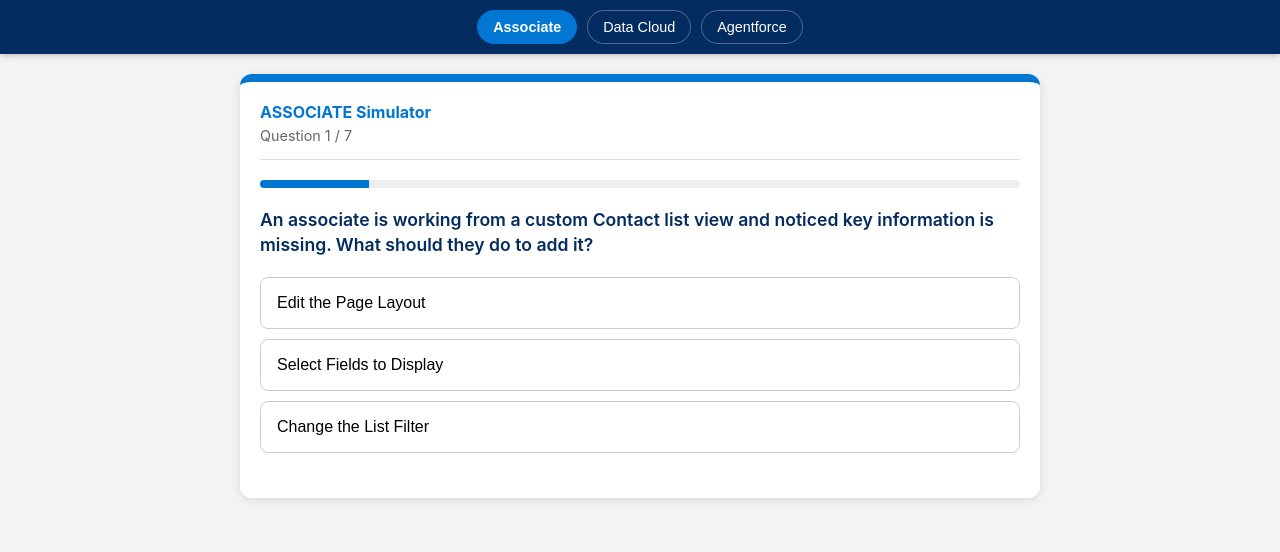
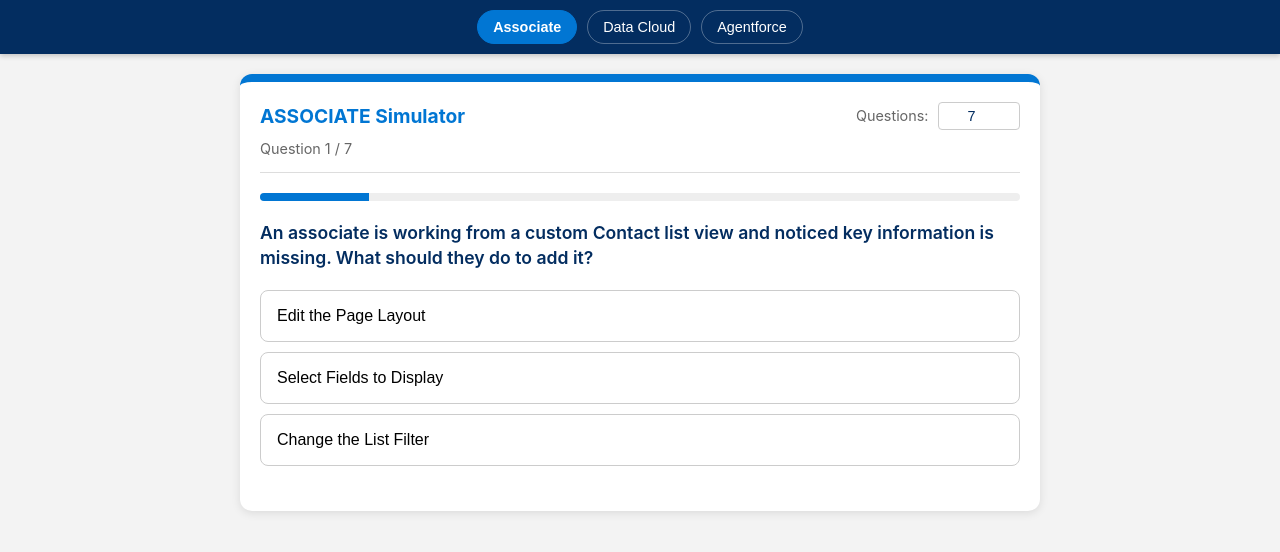
Before and after one commit to nekena200103/associate, a plain HTML site: page index.html in a window 1280 px wide. Drawn offline with Linux system fonts and the light colour scheme.

Commit message:
nombres de questions customizable

```diff
--- a/index.html
+++ b/index.html
@@ -66,10 +66,29 @@
         .header {
             display: flex;
             flex-direction: column;
-            gap: 5px;
+            gap: 10px;
             border-bottom: 1px solid #ddd;
             padding-bottom: 15px;
             margin-bottom: 20px;
+        }
+
+        .header-top {
+            display: flex;
+            justify-content: space-between;
+            align-items: center;
+        }
+
+        .settings-input {
+            padding: 5px 10px;
+            border: 1px solid #ccc;
+            border-radius: 4px;
+            font-size: 0.9rem;
+            color: var(--sf-dark);
+            background-color: white;
+            cursor: text;
+            outline: none;
+            width: 60px;
+            text-align: center;
         }
 
         .q-text {
@@ -131,12 +150,21 @@
 <div class="container" id="quiz-wrapper">
     <div id="quiz-content">
         <div class="header">
-            <span id="exam-title-display" style="font-weight: bold; color: var(--sf-blue);">Exam</span>
+            <div class="header-top">
+                <span id="exam-title-display" style="font-weight: bold; font-size: 1.2rem; color: var(--sf-blue);">Exam</span>
+
+                <div class="settings">
+                    <label for="num-questions" style="font-size: 0.9rem; color: #666; margin-right: 5px;">Questions:</label>
+                    <input type="number" id="num-questions" min="1" value="7" onchange="resetExam()" class="settings-input">
+                </div>
+            </div>
             <span id="q-counter" style="font-size: 0.9rem; color: #666;">Question 1 / 0</span>
         </div>
+
         <div class="progress-bar"><div class="fill" id="progress-fill" style="width: 0%;"></div></div>
         <div class="q-text" id="question-display">Loading...</div>
         <div id="options-display"></div>
+
         <div class="footer">
             <button class="next-btn" id="next-btn" onclick="handleNext()">Next Question</button>
         </div>
@@ -149,6 +177,7 @@
         <button class="opt-btn" style="text-align: center; background: var(--sf-blue); color: white; border: none;" onclick="resetExam()">Restart This Exam</button>
     </div>
 </div>
+
 <script>
     // --- EXAM DATA ---
     const exams = {
@@ -3959,7 +3988,7 @@
     };
 
    // --- APP STATE ---
-    let currentExam = 'associate'; // Start with Associate to match Navbar active state
+    let currentExam = 'associate';
     let currentQuestions = [];
     let currentIndex = 0;
     let score = 0;
@@ -3979,7 +4008,6 @@
         document.querySelectorAll('.nav-btn').forEach(btn => {
             btn.classList.remove('active');
         });
-        // Correcting the button selection logic
         document.getElementById('btn-' + examKey).classList.add('active');
 
         currentExam = examKey;
@@ -3988,9 +4016,22 @@
 
     function resetExam() {
         const allQuestions = exams[currentExam];
-        if (!allQuestions) return; // Prevent crash if data is missing
-
-        currentQuestions = shuffleArray(allQuestions).slice(0, 7);
+        if (!allQuestions || allQuestions.length === 0) {
+            document.getElementById('question-display').innerText = "No questions available for this exam.";
+            return;
+        }
+
+        // Read the value from the number input
+        const numInput = document.getElementById('num-questions').value;
+
+        // If the input is empty or invalid, default to the total amount of available questions
+        let limit = (numInput && parseInt(numInput, 10) > 0) ? parseInt(numInput, 10) : allQuestions.length;
+
+        // Ensure we don't request more questions than actually exist in the JSON
+        limit = Math.min(limit, allQuestions.length);
+
+        // Shuffle and slice the array based on the calculated limit
+        currentQuestions = shuffleArray(allQuestions).slice(0, limit);
 
         currentIndex = 0;
         score = 0;
@@ -3999,7 +4040,6 @@
         document.getElementById('quiz-content').style.display = 'block';
         document.getElementById('results').style.display = 'none';
 
-        // Correcting ID references
         document.getElementById('exam-title-display').innerText = currentExam.toUpperCase() + " Simulator";
 
         showQuestion();
```
